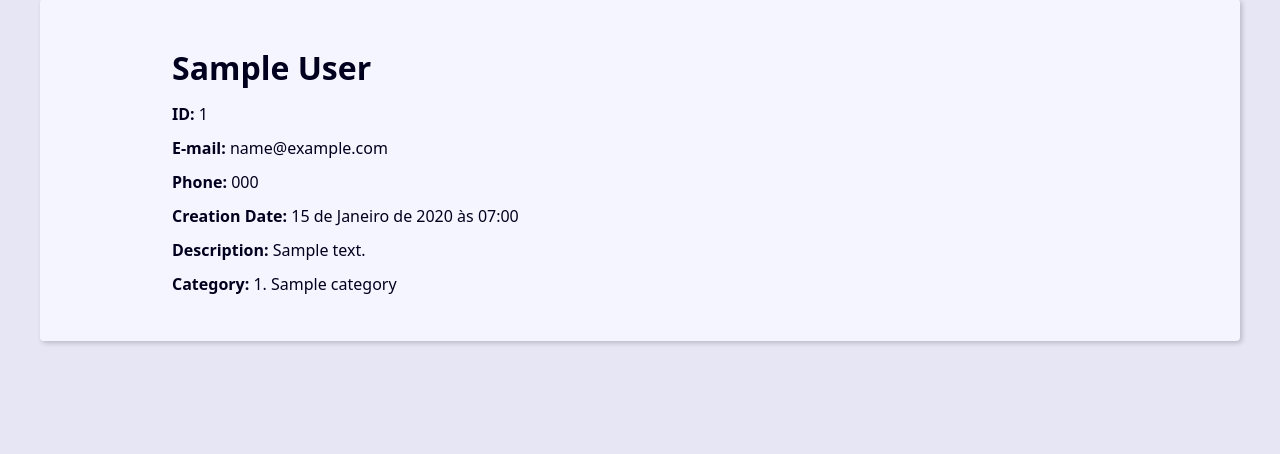
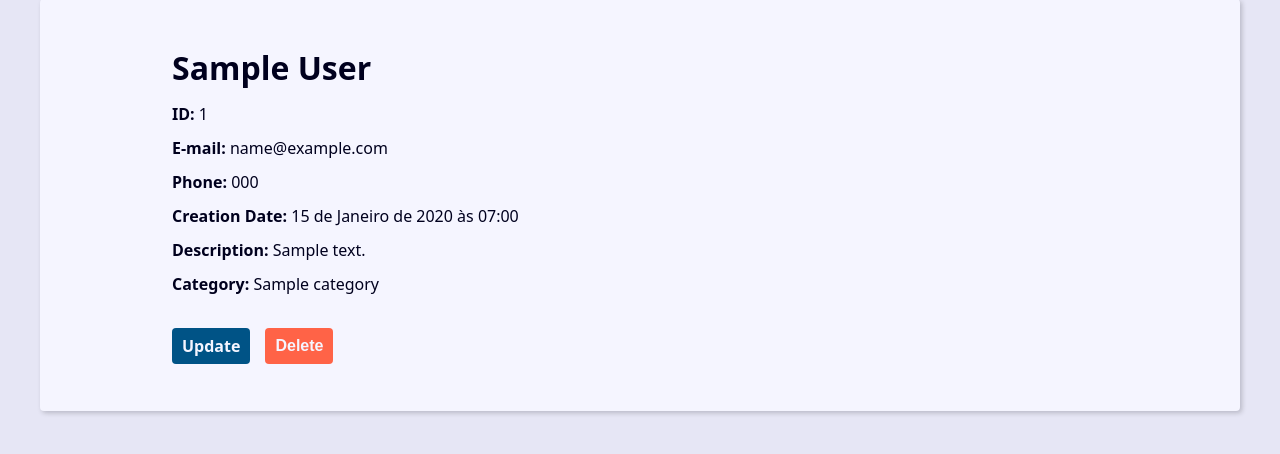
Before and after one commit to Dematheu/projeto-agenda-django, a Django app: page /contact/1/ in a window 1280 px wide. Shown: the part 270-724 px from the top of the page. Run offline with Django 4.2, Linux system fonts and the light colour scheme; tables that the repository leaves empty hold one stand-in row (values such as "Sample post").

Commit message:
Adding delete button to contact page

```diff
--- a/base_static/global/css/style.css
+++ b/base_static/global/css/style.css
@@ -312,3 +312,23 @@
   filter: brightness(80%);
   box-shadow: 0 0 5px var(--link-dark-color);
 }
+
+.contact-links {
+  margin-block: calc(var(--small-font-size) * 2);
+  display: flex;
+  align-items: center;
+  gap: 0 var(--spacing);
+}
+
+.btn-link {
+  font-size: var(--small-font-size);
+  text-decoration: none;
+  font-weight: bold;
+  padding: 1rem;
+  display: block;
+  line-height: var(--small-font-size);
+}
+
+.btn-delete {
+  background: tomato;
+}
--- a/contact/templates/contact/contact.html
+++ b/contact/templates/contact/contact.html
@@ -11,6 +11,21 @@
         <p><b>Phone:</b> {{ contact.phone }}</p>
         <p><b>Creation Date:</b> {{ contact.created_date }}</p>
         <p><b>Description:</b> {{ contact.description }}</p>
-        <p><b>Category:</b> {{ contact.category }}</p>
+        <p><b>Category:</b> {{ contact.category.name }}</p>
+
+        <div class="contact-links">
+            <a class="btn btn-link" href="{% url 'contact:update' contact.id %}">Update</a>
+
+            <form action="{% url 'contact:delete' contact.id %}" method="POST">
+                {% csrf_token %}
+
+                {% if confirmation == 'no' %}
+                    <input type="hidden" name="confirmation" value="yes">
+                    <button class="btn btn-link btn-delete" type="submit">Confirma?</button>
+                {% else %}
+                    <button class="btn btn-link btn-delete" type="submit">Delete</button>
+                {% endif %}
+            </form>
+        </div>
     </div>
 {% endblock content %}
--- a/contact/urls.py
+++ b/contact/urls.py
@@ -11,5 +11,5 @@ urlpatterns = [
     path('contact/<int:contact_id>/', views.contact, name='contact'),
     path('contact/create/', views.create, name='create'),
     path('contact/<int:contact_id>/update/', views.update, name='update'),
-    # path('contact/<int:contact_id>/delete/', views.contact, name='contact'),
+    path('contact/<int:contact_id>/delete/', views.delete, name='delete'),
 ]
```
Also changed, not shown: contact/views/contact_forms.py (+20 -0 lines). Lines whose indentation alone changed are shown as unchanged.
